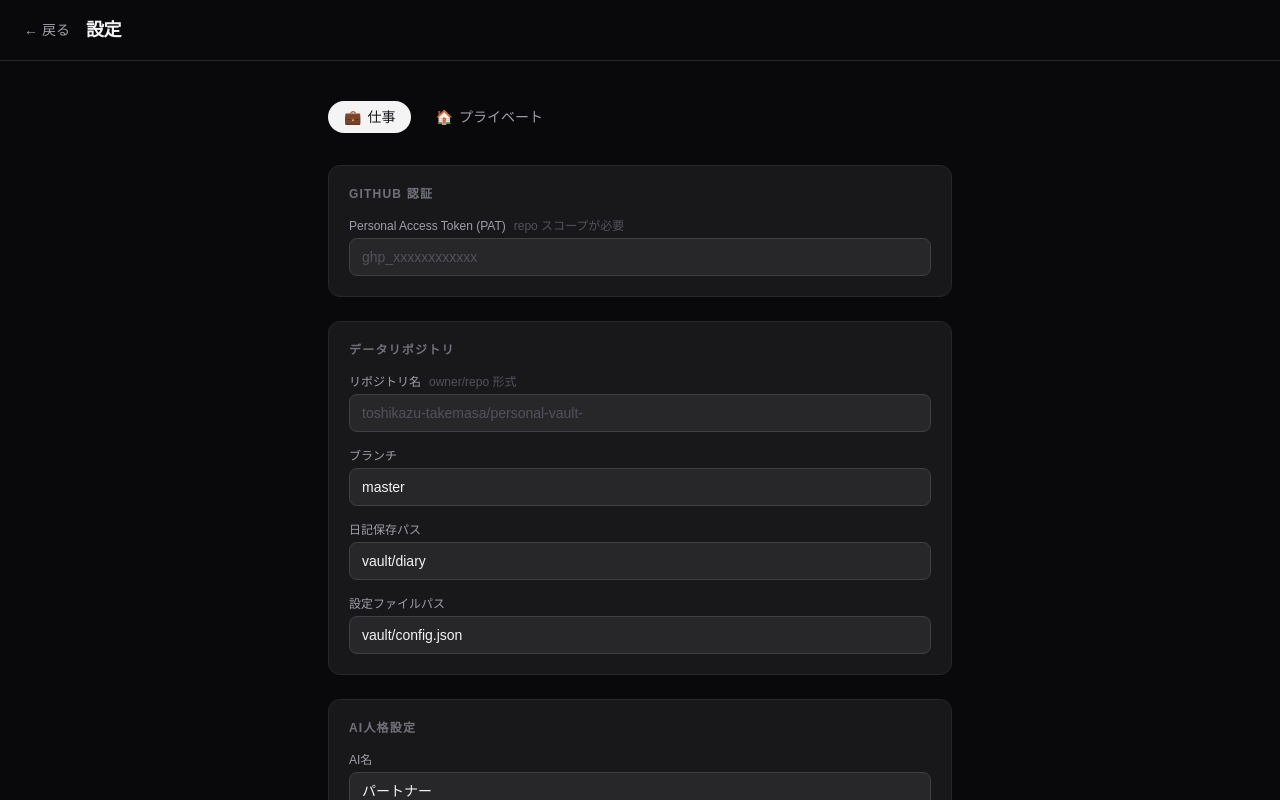
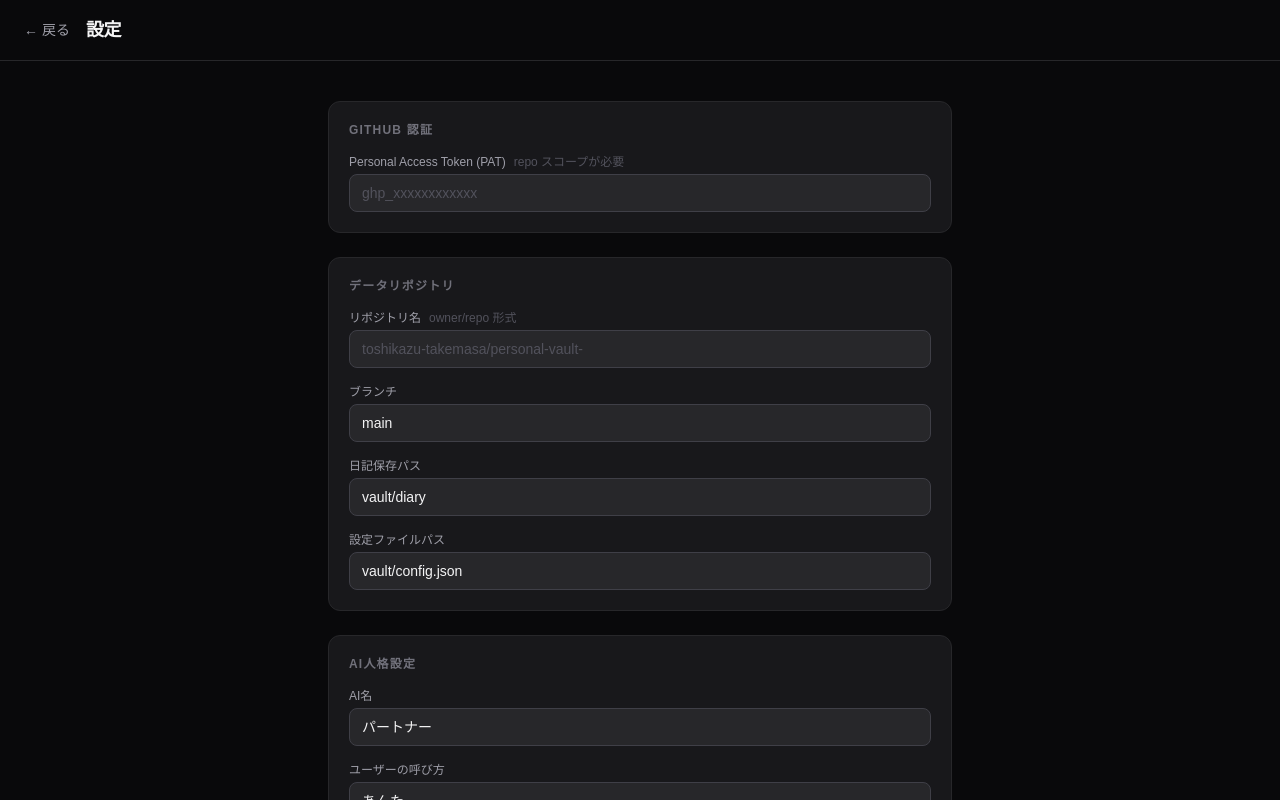
Before and after one commit to toshikazu-takemasa/portal-app, a Next.js app: page /settings in a window 1280 px wide. Shown: the top 800 px of the page. Built offline with nearby package versions, Linux system fonts and the light colour scheme.

Commit message:
refactor: プロファイル分離廃止・単一プロファイル＋機能ON/OFF方式へ全面移行

```diff
--- a/pages/backlog.tsx
+++ b/pages/backlog.tsx
@@ -1,7 +1,7 @@
 import { useState, useEffect } from 'react'
 import { useRouter } from 'next/router'
 import { getBacklogIssues } from '@/domains/ai'
-import { isFeatureEnabled, getActiveProfile } from '@/profiles'
+import { isFeatureEnabled } from '@/profiles'
 import type { BacklogIssue } from '@/domains/ai'
 
 const STATUS_COLOR: Record<string, string> = {
--- a/pages/diary.tsx
+++ b/pages/diary.tsx
@@ -7,7 +7,7 @@ import {
   getTodayDateString,
 } from '@/domains/journal'
 import { summarizeJournal } from '@/domains/ai'
-import { isFeatureEnabled, getActiveProfileId, getActiveProfile } from '@/profiles'
+import { isFeatureEnabled } from '@/profiles'
 import type { JournalEntry } from '@/shared/types'
 
 export default function DiaryPage() {
@@ -36,7 +36,7 @@ export default function DiaryPage() {
   // AI機能が使えるか確認
   useEffect(() => {
     const profile = getActiveProfile()
-    setAiAvailable(isFeatureEnabled('ai_summary') && !!profile.ai_persona?.apiKey)
+    setAiAvailable(isFeatureEnabled('ai_summary'))
   }, [])
 
   // 最近の日付一覧を取得
--- a/pages/index.tsx
+++ b/pages/index.tsx
@@ -1,6 +1,6 @@
 import { useState, useEffect } from 'react'
 import { useRouter } from 'next/router'
-import { getActiveProfile, isFeatureEnabled, createStorageAdapter } from '@/profiles'
+import { isFeatureEnabled, createStorageAdapter } from '@/profiles'
 import type { Profile, QuickLink } from '@/shared/types'
 
 export default function Home() {
--- a/pages/settings.tsx
+++ b/pages/settings.tsx
@@ -1,12 +1,8 @@
+
 import { useState, useEffect } from 'react'
 import { useRouter } from 'next/router'
-import {
-  getAllProfiles,
-  saveProfile,
-  getActiveProfileId,
-  switchProfile,
-} from '@/profiles/index'
-import type { Profile, ProfileId, FeatureFlags, AiPersona } from '@/shared/types'
+import { getSettings, saveSettings } from '@/profiles/index'
+import type { Profile, FeatureFlags, AiPersona } from '@/shared/types'
 
 const FEATURE_LABELS: Record<keyof FeatureFlags, string> = {
   backlog: 'Backlog連携',
@@ -19,66 +15,35 @@ const FEATURE_LABELS: Record<keyof FeatureFlags, string> = {
 
 export default function Settings() {
   const router = useRouter()
-  const [activeTab, setActiveTab] = useState<ProfileId>('work')
-  const [profiles, setProfiles] = useState<Record<ProfileId, Profile> | null>(null)
+  const [settings, setSettings] = useState<Profile | null>(null)
   const [saved, setSaved] = useState(false)
 
   useEffect(() => {
-    setProfiles(getAllProfiles())
-    setActiveTab(getActiveProfileId())
+    setSettings(getSettings())
   }, [])
 
-  if (!profiles) return null
-
-  const profile = profiles[activeTab]
+  if (!settings) return null
 
   function updateField<K extends keyof Profile>(key: K, value: Profile[K]) {
-    setProfiles((prev) => {
-      if (!prev) return prev
-      return { ...prev, [activeTab]: { ...prev[activeTab], [key]: value } }
-    })
+    setSettings((prev) => prev ? { ...prev, [key]: value } : prev)
     setSaved(false)
   }
 
   function updateFeature(key: keyof FeatureFlags, value: boolean) {
-    setProfiles((prev) => {
-      if (!prev) return prev
-      return {
-        ...prev,
-        [activeTab]: {
-          ...prev[activeTab],
-          features: { ...prev[activeTab].features, [key]: value },
-        },
-      }
-    })
+    setSettings((prev) => prev ? { ...prev, features: { ...prev.features, [key]: value } } : prev)
     setSaved(false)
   }
 
   function updateAiPersona(key: keyof AiPersona, value: string) {
-    setProfiles((prev) => {
-      if (!prev) return prev
-      return {
-        ...prev,
-        [activeTab]: {
-          ...prev[activeTab],
-          ai_persona: { ...prev[activeTab].ai_persona, [key]: value },
-        },
-      }
-    })
+    setSettings((prev) => prev ? { ...prev, ai_persona: { ...prev.ai_persona, [key]: value } } : prev)
     setSaved(false)
   }
 
   function handleSave() {
-    if (!profiles) return
-    saveProfile(activeTab, profiles[activeTab])
+    if (!settings) return
+    saveSettings(settings)
     setSaved(true)
     setTimeout(() => setSaved(false), 2000)
-  }
-
-  function handleSetActive(id: ProfileId) {
-    if (!profiles) return
-    saveProfile(id, profiles[id])
-    switchProfile(id) // reloads the page
   }
 
   return (
@@ -95,24 +60,6 @@ export default function Settings() {
       </header>
 
       <main className="max-w-2xl mx-auto px-6 py-10">
-        {/* Profile Tabs */}
-        <div className="flex gap-2 mb-8">
-          {(['work', 'personal'] as ProfileId[]).map((id) => (
-            <button
-              key={id}
-              onClick={() => { setActiveTab(id); setSaved(false) }}
-              className={`flex items-center gap-1.5 rounded-full px-4 py-1.5 text-sm font-medium transition-colors ${
-                activeTab === id
-                  ? 'bg-zinc-100 text-zinc-900'
-                  : 'text-zinc-400 hover:text-zinc-100 hover:bg-zinc-800'
-              }`}
-            >
-              <span>{profiles[id].emoji}</span>
-              <span>{profiles[id].label}</span>
-            </button>
-          ))}
-        </div>
-
         <div className="space-y-6">
           {/* GitHub 認証 */}
           <Section title="GitHub 認証">
@@ -120,7 +67,7 @@ export default function Settings() {
               label="Personal Access Token (PAT)"
               hint="repo スコープが必要"
               type="password"
-              value={profile.gh_pat}
+              value={settings.gh_pat}
               onChange={(v) => updateField('gh_pat', v)}
               placeholder="ghp_xxxxxxxxxxxx"
             />
@@ -131,25 +78,25 @@ export default function Settings() {
             <Field
               label="リポジトリ名"
               hint="owner/repo 形式"
-              value={profile.github_repo}
+              value={settings.github_repo}
               onChange={(v) => updateField('github_repo', v)}
               placeholder="toshikazu-takemasa/personal-vault-"
             />
             <Field
               label="ブランチ"
-              value={profile.github_branch}
+              value={settings.github_branch}
               onChange={(v) => updateField('github_branch', v)}
               placeholder="main"
             />
             <Field
               label="日記保存パス"
-              value={profile.diary_path}
+              value={settings.diary_path}
               onChange={(v) => updateField('diary_path', v)}
               placeholder="vault/diary"
             />
             <Field
               label="設定ファイルパス"
-              value={profile.config_path}
+              value={settings.config_path}
               onChange={(v) => updateField('config_path', v)}
               placeholder="vault/config.json"
             />
@@ -159,19 +106,19 @@ export default function Settings() {
           <Section title="AI人格設定">
             <Field
               label="AI名"
-              value={profile.ai_persona?.name ?? 'パートナー'}
+              value={settings.ai_persona?.name ?? 'パートナー'}
               onChange={(v) => updateAiPersona('name', v)}
               placeholder="パートナー"
             />
             <Field
               label="ユーザーの呼び方"
-              value={profile.ai_persona?.userCallName ?? 'あんた'}
+              value={settings.ai_persona?.userCallName ?? 'あんた'}
               onChange={(v) => updateAiPersona('userCallName', v)}
               placeholder="あんた"
             />
             <Field
               label="アバター画像URL"
-              value={profile.ai_persona?.avatarUrl ?? ''}
+              value={settings.ai_persona?.avatarUrl ?? ''}
               onChange={(v) => updateAiPersona('avatarUrl', v)}
               placeholder="https://example.com/avatar.png"
             />
@@ -181,7 +128,7 @@ export default function Settings() {
                 <span className="ml-2 text-zinc-600">AIの性格・口調</span>
               </label>
               <textarea
-                value={profile.ai_persona?.systemPrompt ?? ''}
+                value={settings.ai_persona?.systemPrompt ?? ''}
                 onChange={(e) => updateAiPersona('systemPrompt', e.target.value)}
                 rows={4}
                 placeholder="あなたは気さくで頼りになるAIアシスタントです。"
@@ -192,26 +139,26 @@ export default function Settings() {
               label="Anthropic API キー"
               hint="AIサマリー機能に使用"
               type="password"
-              value={profile.ai_persona?.apiKey ?? ''}
+              value={settings.ai_persona?.apiKey ?? ''}
               onChange={(v) => updateAiPersona('apiKey', v)}
               placeholder="sk-ant-xxxxxxxxxxxx"
             />
           </Section>
 
           {/* Backlog 設定 */}
-          {profile.features.backlog && (
+          {settings.features.backlog && (
             <Section title="Backlog">
               <Field
                 label="スペース ID"
                 hint="例: myspace.backlog.com"
-                value={profile.backlog_space_id ?? ''}
+                value={settings.backlog_space_id ?? ''}
                 onChange={(v) => updateField('backlog_space_id', v)}
                 placeholder="myspace.backlog.com"
               />
               <Field
                 label="API キー"
                 type="password"
-                value={profile.backlog_api_key ?? ''}
+                value={settings.backlog_api_key ?? ''}
                 onChange={(v) => updateField('backlog_api_key', v)}
                 placeholder="xxxxxxxxxxxxxxxxxxxx"
               />
@@ -226,7 +173,7 @@ export default function Settings() {
                   <label key={key} className="flex items-center justify-between">
                     <span className="text-sm text-zinc-300">{label}</span>
                     <Toggle
-                      value={profile.features[key]}
+                      value={settings.features[key]}
                       onChange={(v) => updateFeature(key, v)}
                     />
                   </label>
@@ -247,19 +194,6 @@ export default function Settings() {
               <span className="text-sm text-emerald-400">✓ 保存しました</span>
             )}
           </div>
-
-          {/* 使用プロファイル切り替え（設定画面経由のみ） */}
-          {getActiveProfileId() !== activeTab && (
-            <div className="pt-2 border-t border-zinc-800">
-              <p className="text-xs text-zinc-500 mb-2">現在のアクティブプロファイル: {profiles[getActiveProfileId()].emoji} {profiles[getActiveProfileId()].label}</p>
-              <button
-                onClick={() => handleSetActive(activeTab)}
-                className="text-sm text-zinc-400 hover:text-zinc-100 underline underline-offset-2"
-              >
-                {profiles[activeTab].emoji} {profiles[activeTab].label} をアクティブにする（保存してリロード）
-              </button>
-            </div>
-          )}
         </div>
       </main>
     </div>
--- a/src/profiles/index.ts
+++ b/src/profiles/index.ts
@@ -4,29 +4,19 @@
 // 既存の gh_pat / github_repo localStorage キーからマイグレーション
 // ============================================================
 
-import type { Profile, ProfileId, ProfilesMap, FeatureFlags, AiPersona } from '@/shared/types'
+import type { Profile, FeatureFlags, AiPersona } from '@/shared/types'
 import { GitHubStorageAdapter } from '@/storage/github'
 import type { StorageAdapter } from '@/storage/interface'
 
-const PROFILES_KEY = 'portal_profiles'
-const ACTIVE_KEY = 'portal_active_profile'
+const SETTINGS_KEY = 'portal_settings'
 
 // ------------------------------------------------------------
-// Defaults
+// Default Settings（単一プロファイル＋機能ON/OFF）
 // ------------------------------------------------------------
 
-const DEFAULT_FEATURES_WORK: FeatureFlags = {
-  backlog: true,
+const DEFAULT_FEATURES: FeatureFlags = {
+  backlog: false,
   finance: false,
-  ai_ticker: true,
-  ai_summary: true,
-  voice_input: false,
-  calendar: true,
-}
-
-const DEFAULT_FEATURES_PERSONAL: FeatureFlags = {
-  backlog: false,
-  finance: true,
   ai_ticker: true,
   ai_summary: true,
   voice_input: false,
@@ -41,39 +31,25 @@ const DEFAULT_AI_PERSONA: AiPersona = {
   apiKey: '',
 }
 
-const DEFAULT_WORK_PROFILE: Profile = {
-  id: 'work',
-  label: '仕事',
-  emoji: '💼',
-  gh_pat: '',
-  github_repo: '',
-  github_branch: 'master',
-  vault_path: 'vault',
-  diary_path: 'vault/diary',
-  report_path: 'vault/reports',
-  config_path: 'vault/config.json',
-  features: DEFAULT_FEATURES_WORK,
-  ai_persona: { ...DEFAULT_AI_PERSONA },
-}
-
-const DEFAULT_PERSONAL_PROFILE: Profile = {
-  id: 'personal',
-  label: 'プライベート',
-  emoji: '🏠',
+const DEFAULT_SETTINGS: Profile = {
+  id: 'default',
+  label: 'ポータル',
+  emoji: '🌀',
   gh_pat: '',
   github_repo: '',
   github_branch: 'main',
   vault_path: 'vault',
   diary_path: 'vault/diary',
-  report_path: 'vault/diary',
+  report_path: 'vault/reports',
   config_path: 'vault/config.json',
-  features: DEFAULT_FEATURES_PERSONAL,
+  features: DEFAULT_FEATURES,
   ai_persona: { ...DEFAULT_AI_PERSONA },
 }
 
 // ------------------------------------------------------------
 // Storage helpers（localStorage はブラウザのみ）
 // ------------------------------------------------------------
+
 
 function isClient(): boolean {
   return typeof window !== 'undefined'
@@ -83,83 +59,39 @@ function isClient(): boolean {
 // Public API
 // ------------------------------------------------------------
 
-/** 全プロファイルを取得する */
-export function getAllProfiles(): ProfilesMap {
-  if (!isClient()) return { work: DEFAULT_WORK_PROFILE, personal: DEFAULT_PERSONAL_PROFILE }
 
-  const raw = localStorage.getItem(PROFILES_KEY)
-  if (!raw) return migrateFromLegacy()
-
+/** 設定（単一プロファイル）を取得する */
+export function getSettings(): Profile {
+  if (!isClient()) return { ...DEFAULT_SETTINGS }
+  const raw = localStorage.getItem(SETTINGS_KEY)
+  if (!raw) return { ...DEFAULT_SETTINGS }
   try {
-    return JSON.parse(raw) as ProfilesMap
+    return { ...DEFAULT_SETTINGS, ...JSON.parse(raw) }
   } catch {
-    return { work: DEFAULT_WORK_PROFILE, personal: DEFAULT_PERSONAL_PROFILE }
+    return { ...DEFAULT_SETTINGS }
   }
 }
 
-/** アクティブなプロファイルを取得する */
-export function getActiveProfile(): Profile {
-  const id = getActiveProfileId()
-  const profiles = getAllProfiles()
-  return profiles[id] ?? DEFAULT_WORK_PROFILE
+/** 設定を保存する */
+export function saveSettings(settings: Profile): void {
+  if (!isClient()) return
+  localStorage.setItem(SETTINGS_KEY, JSON.stringify(settings))
 }
 
-/** アクティブなプロファイルIDを取得する */
-export function getActiveProfileId(): ProfileId {
-  if (!isClient()) return 'work'
-  return (localStorage.getItem(ACTIVE_KEY) as ProfileId) ?? 'work'
-}
-
-/** プロファイルを保存する */
-export function saveProfile(id: ProfileId, profile: Profile): void {
-  if (!isClient()) return
-  const profiles = getAllProfiles()
-  profiles[id] = profile
-  localStorage.setItem(PROFILES_KEY, JSON.stringify(profiles))
-}
-
-/** プロファイルを切り替える（ページをリロードして全データを再取得） */
-export function switchProfile(id: ProfileId): void {
-  if (!isClient()) return
-  localStorage.setItem(ACTIVE_KEY, id)
-  window.location.reload()
-}
 
 /** 機能フラグを確認する */
 export function isFeatureEnabled(feature: keyof FeatureFlags): boolean {
-  return getActiveProfile().features[feature] ?? false
+  return getSettings().features[feature] ?? false
 }
 
-/** アクティブプロファイルの StorageAdapter を生成する */
+/** StorageAdapter を生成する */
 export function createStorageAdapter(): StorageAdapter {
-  const profile = getActiveProfile()
+  const settings = getSettings()
   return new GitHubStorageAdapter({
-    pat: profile.gh_pat,
-    repo: profile.github_repo,
-    branch: profile.github_branch,
-    diaryPath: profile.diary_path,
-    configPath: profile.config_path,
+    pat: settings.gh_pat,
+    repo: settings.github_repo,
+    branch: settings.github_branch,
+    diaryPath: settings.diary_path,
+    configPath: settings.config_path,
   })
 }
-
-/** 既存の localStorage キー（gh_pat / github_repo）からマイグレーション */
-function migrateFromLegacy(): ProfilesMap {
-  const profiles: ProfilesMap = {
-    work: { ...DEFAULT_WORK_PROFILE },
-    personal: { ...DEFAULT_PERSONAL_PROFILE },
-  }
-
-  if (!isClient()) return profiles
-
-  const legacyPat = localStorage.getItem('gh_pat')
-  const legacyRepo = localStorage.getItem('github_repo')
-  const legacyBranch = localStorage.getItem('github_branch')
-
-  if (legacyPat) profiles.work.gh_pat = legacyPat
-  if (legacyRepo) profiles.work.github_repo = legacyRepo
-  if (legacyBranch) profiles.work.github_branch = legacyBranch
-
-  // マイグレーション済みとして保存
-  localStorage.setItem(PROFILES_KEY, JSON.stringify(profiles))
-  return profiles
-}
--- a/src/shared/types.ts
+++ b/src/shared/types.ts
@@ -17,10 +17,8 @@ export interface FeatureFlags {
 }
 
 // ------------------------------------------------------------
-// Profile
-// 仕事 / 個人のデータ接続先と機能フラグをまとめた設定
+// Profile（単一プロファイル＋機能ON/OFF）
 // ------------------------------------------------------------
-export type ProfileId = 'work' | 'personal'
 
 // ------------------------------------------------------------
 // AI Persona（AI人格設定）
@@ -35,12 +33,12 @@ export interface AiPersona {
 }
 
 export interface Profile {
-  id: ProfileId
-  label: string          // 表示名（例: "仕事", "プライベート"）
-  emoji: string          // アイコン（例: "💼", "🏠"）
+  id: string
+  label: string          // 表示名（例: "ポータル"）
+  emoji: string          // アイコン（例: "🌀"）
   gh_pat: string         // GitHub Personal Access Token
   github_repo: string    // データリポジトリ（例: "owner/repo"）
-  github_branch: string  // ブランチ（例: "main", "master"）
+  github_branch: string  // ブランチ（例: "main"）
   vault_path: string     // データルートディレクトリ（例: "vault"）
   diary_path: string     // 日記保存パス（例: "vault/diary"）
   report_path: string    // 日報保存パス（例: "vault/reports"）
@@ -51,8 +49,6 @@ export interface Profile {
   backlog_api_key?: string   // Backlog API キー
 }
 
-export type ProfilesMap = Record<ProfileId, Profile>
-
 // ------------------------------------------------------------
 // Journal（日記・日報）
 // UC-01: 今日の日記を書いて保存する
@@ -61,7 +57,6 @@ export type ProfilesMap = Record<ProfileId, Profile>
 export interface JournalEntry {
   date: string           // YYYY-MM-DD
   content: string        // Markdownテキスト
-  profile: ProfileId
   sha?: string           // GitHub API用（更新時に必要）
 }
 
@@ -78,7 +73,6 @@ export interface ChecklistItem {
 export interface DailyChecklist {
   date: string           // YYYY-MM-DD
   items: ChecklistItem[]
-  profile: ProfileId
 }
 
 // ------------------------------------------------------------
```
Also changed, not shown: 1 other file (tests, documents, lock files or other folders).
